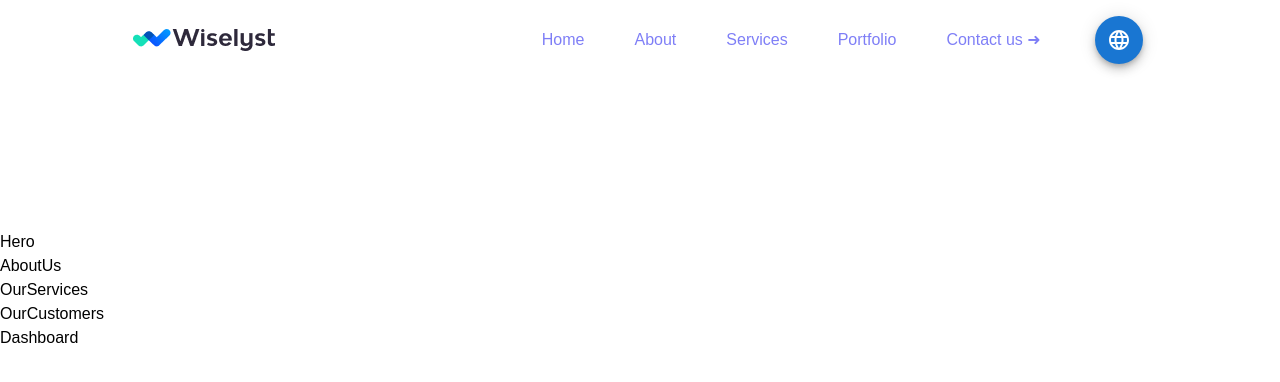
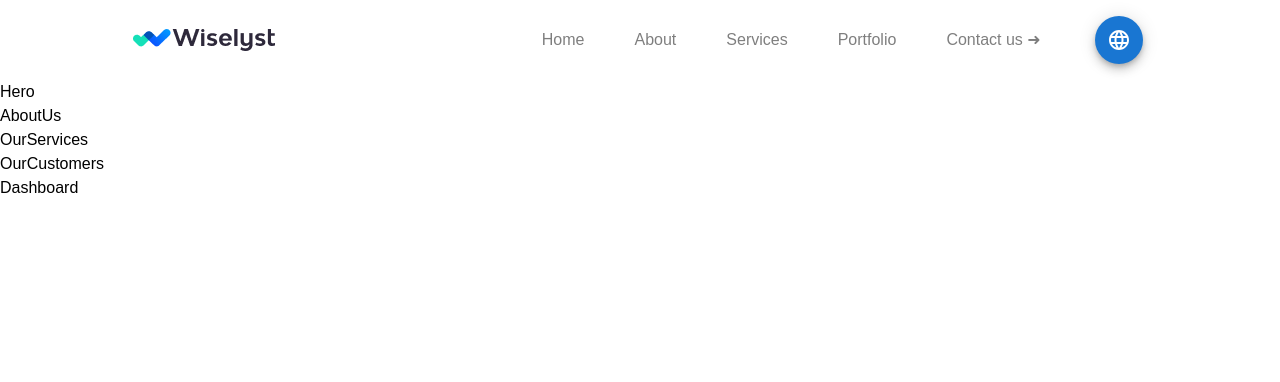
Before and after one commit to SerhiiBuchyn/my_layout, a React (Create React App) app: page / in a window 1280 px wide. Shown: the top 382 px of the page. Built offline with nearby package versions, Linux system fonts and the light colour scheme.

Commit message:
added some fix in Navbar.css and global.css also fix some classes in Navbar components

```diff
--- a/src/components/Navbar/Navbar.css
+++ b/src/components/Navbar/Navbar.css
@@ -8,7 +8,6 @@
     align-items: center;
     height: 80px;
     max-width: 100%;
-
 }
 
 .logo__wrapper {
@@ -20,6 +19,7 @@
     font-size: 16px;
     line-height: 19px;
     opacity: 50%;
+    color: var(--black);
 }
 
 @media screen and (max-width: 810px) {
@@ -57,7 +57,7 @@
     content: "";
     border-radius: 50%;
     background: var(--blue);
-    top: 7px;
+    top: 10px;
     left: -6px;
 }
 
--- a/src/components/Navbar/index.jsx
+++ b/src/components/Navbar/index.jsx
@@ -29,7 +29,6 @@ const Navbar = () => {
 				</button>
 
 				<ul className="menu__list nav__font__style text-black">
-
 					<CustomLink to={"/home"}>Home</CustomLink>
 
 					<CustomLink to={"/about"}>About</CustomLink>
@@ -53,5 +52,4 @@ const Navbar = () => {
 	);
 };
 
-
 export default Navbar;
--- a/src/stylesheet/global.css
+++ b/src/stylesheet/global.css
@@ -31,6 +31,7 @@ html, body, #__next {
 
 .container {
     max-width: 1440px;
+    margin: 0 auto;
 }
 
 /* font-style */
```
Also changed, not shown: src/components/index.jsx (line endings or trailing spaces).
